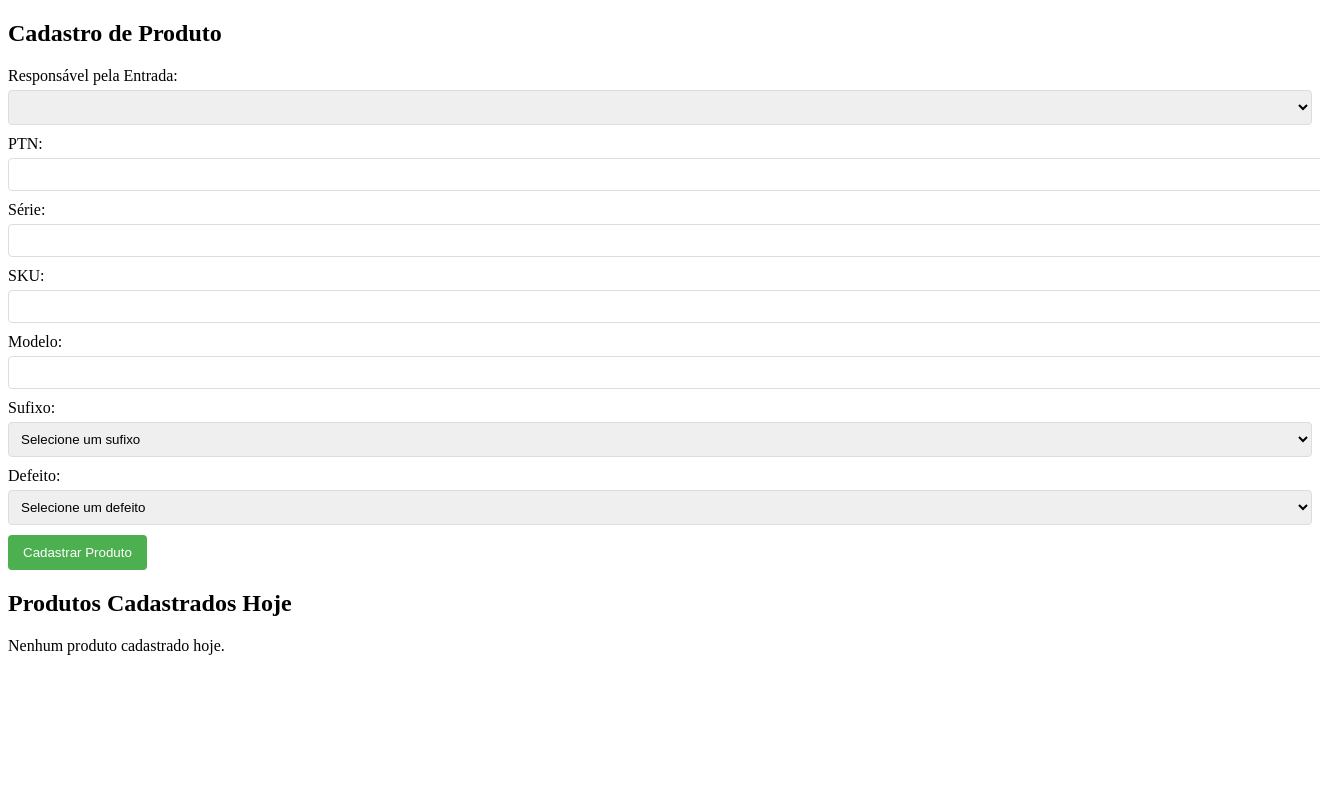
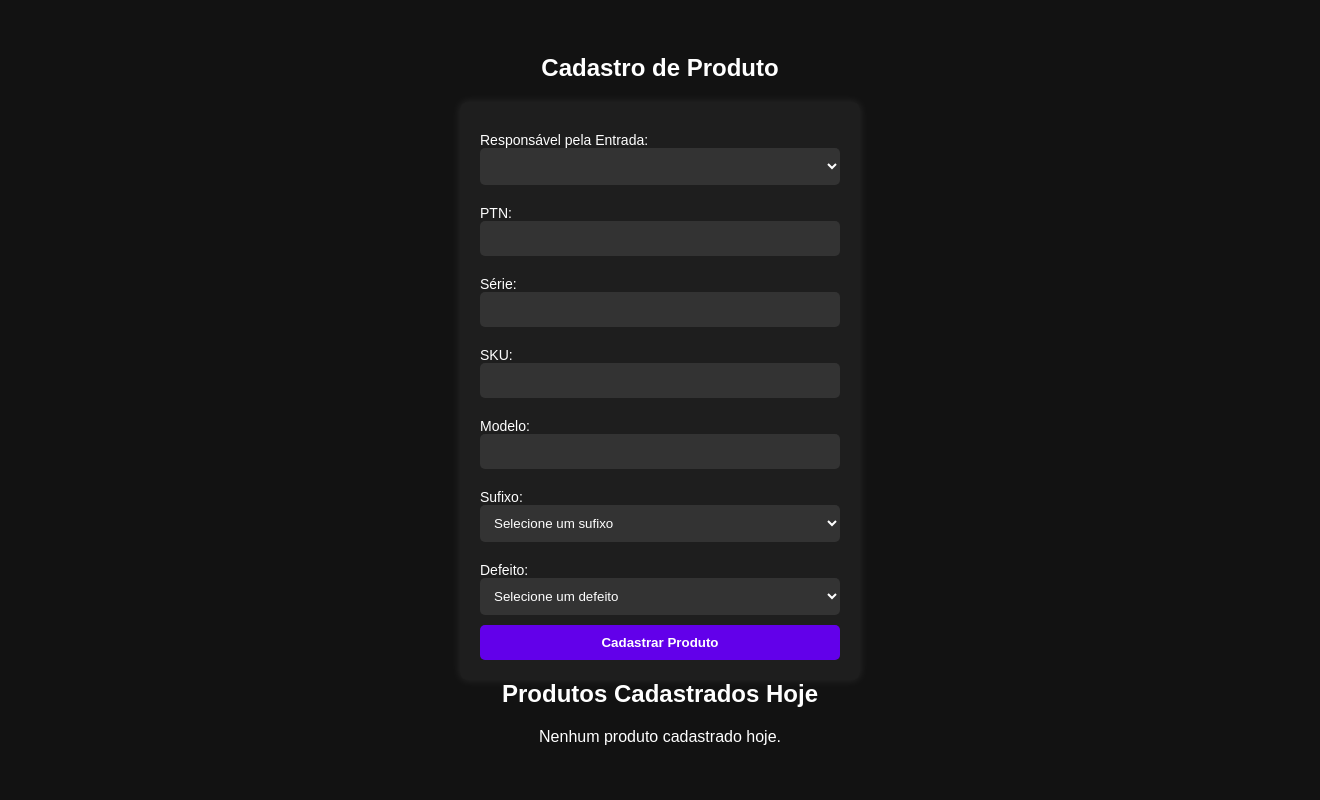
Before and after one commit to LancelloT7/WorkBox, a Django app: template apps/entrada/templates/entrada.html in a window 1320 px wide; the page is wider, and only the part inside the window is pictured. Run offline with Django 5.2, Linux system fonts and the light colour scheme; the template is opened without the code that fills it, so the values that code supplies are empty.

Commit message:
Estilização

```diff
--- a/apps/entrada/templates/entrada.html
+++ b/apps/entrada/templates/entrada.html
@@ -1,3 +1,5 @@
+{% load static %}
+<link rel="stylesheet" href="{% static 'css/style.css' %}">
 <!DOCTYPE html>
 <html lang="pt-br">
 <head>
@@ -5,62 +7,7 @@
     <meta name="viewport" content="width=device-width, initial-scale=1.0">
     <title>Entrada</title>
     <script src="https://code.jquery.com/jquery-3.6.0.min.js"></script>
-    <style>
-        /* Estilos básicos para a tabela */
-        table {
-            width: 100%;
-            border-collapse: collapse;
-            margin-top: 20px;
-        }
 
-        th, td {
-            padding: 12px;
-            text-align: left;
-            border: 1px solid #ddd;
-        }
-
-        th {
-            background-color: #f4f4f4;
-        }
-
-        tr:nth-child(even) {
-            background-color: #f9f9f9;
-        }
-
-        tr:hover {
-            background-color: #f1f1f1;
-        }
-
-        .form-container {
-            margin-top: 30px;
-        }
-
-        label {
-            display: block;
-            margin-bottom: 5px;
-        }
-
-        select, input[type="text"], input[type="number"] {
-            width: 100%;
-            padding: 8px;
-            margin-bottom: 10px;
-            border: 1px solid #ddd;
-            border-radius: 4px;
-        }
-
-        button {
-            padding: 10px 15px;
-            background-color: #4CAF50;
-            color: white;
-            border: none;
-            border-radius: 4px;
-            cursor: pointer;
-        }
-
-        button:hover {
-            background-color: #45a049;
-        }
-    </style>
 </head>
 <body>
 
--- a/apps/funcionario/templates/cad_funcionario.html
+++ b/apps/funcionario/templates/cad_funcionario.html
@@ -1,3 +1,5 @@
+{% load static %}
+<link rel="stylesheet" href="{% static 'css/style.css' %}">
 {% if messages %}
     {% for message in messages %}
         {{message}}
--- a/apps/pecas/templates/cadastrar_pecas.html
+++ b/apps/pecas/templates/cadastrar_pecas.html
@@ -1,3 +1,5 @@
+{% load static %}
+<link rel="stylesheet" href="{% static 'css/style.css' %}">
 {% if messages %}
     {% for message in messages %}
         {{message}}
--- a/apps/pecas/templates/verificar_sku.html
+++ b/apps/pecas/templates/verificar_sku.html
@@ -1,3 +1,5 @@
+{% load static %}
+<link rel="stylesheet" href="{% static 'css/style.css' %}">
 {% if messages %}
     {% for message in messages %}
         {{message}}
--- a/apps/sku/urls.py
+++ b/apps/sku/urls.py
@@ -3,6 +3,6 @@ from . import views
 
 urlpatterns = [
 
-    path('cadastrar_sku/', views.cad_sku, name='cad_sku'),
-    path('cadastrar_sufixo/', views.cad_sufixo, name='cad_sufixo'),
+    path('cad_sku_sufixo/', views.cad_sku_sufixo, name='cad_sku_sufixo'),
+    #path('cadastrar_sufixo/', views.cad_sufixo, name='cad_sufixo'),
 ]
--- a/apps/triagem/templates/busca.html
+++ b/apps/triagem/templates/busca.html
@@ -1,3 +1,5 @@
+{% load static %}
+<link rel="stylesheet" href="{% static 'css/style.css' %}">
 <input type="text" id="codigo_produto" placeholder="Digite o código">
 <button id="buscar">Buscar</button>
 
--- a/apps/triagem/templates/form_triagem.html
+++ b/apps/triagem/templates/form_triagem.html
@@ -1,9 +1,12 @@
+{% load static %}
+<link rel="stylesheet" href="{% static 'css/style.css' %}">
+<title>TRIAGEM</title>
 <form method="POST" action="{% url 'form_triagem' %}">
     {% csrf_token %}
     <p><strong>Status:</strong>{{produto.status}}</p>
     <p><strong>Data de Entrada:</strong> {{produto.data_entrada}}</p>
     <p><strong>Responsavel Entrada:</strong> {{produto.responsavel_entrada.nome}}</p>
-    <input name="ptn" value="{{produto.ptn}} " readonly>
+    <input name="ptn" value="{{produto.ptn}}" readonly>
     <p><strong>Série:</strong> {{produto.serie}}</p>
     <p><strong>SKU:</strong> {{produto.sku.sku}}</p>
     <p><strong>Sufixo:</strong> {{produto.sufixo.sufixo}}</p>
--- a/apps/triagem/templates/triagem.html
+++ b/apps/triagem/templates/triagem.html
@@ -1,3 +1,5 @@
+{% load static %}
+<link rel="stylesheet" href="{% static 'css/style.css' %}">
 {% if messages %}
     {% for message in messages %}
         {{message}}
--- a/apps/triagem/views.py
+++ b/apps/triagem/views.py
@@ -53,7 +53,9 @@ def form_triagem(request):
         ptn = request.POST.get('ptn').upper()
         produto = get_object_or_404(Produto, ptn=ptn)
         produto.defeito_especifico = request.POST.get('defeito_especifico')
-        produto.status = 'TRIAGEM'  # Corrigido
+        if produto.status == "ENTRADA":
+            produto.status = "TRIAGEM"
+
         produto.save()
         messages.add_message(request, constants.SUCCESS, 'Triagem Cadastrada')
         return render(request, 'triagem.html')
--- /dev/null
+++ b/static/css/style.css
@@ -0,0 +1,120 @@
+/* Reset básico */
+* {
+    margin: 0;
+    padding: 0;
+    box-sizing: border-box;
+    font-family: Arial, sans-serif;
+}
+
+/* Fundo escuro */
+body {
+    background-color: #121212;
+    color: #ffffff;
+    display: flex;
+    flex-direction: column;
+    align-items: center;
+    justify-content: center;
+    min-height: 100vh;
+    padding: 20px;
+}
+
+/* Estilização do título */
+h2 {
+    text-align: center;
+    margin-bottom: 20px;
+}
+
+/* Container principal do formulário */
+form {
+    background-color: #1e1e1e;
+    padding: 20px;
+    border-radius: 8px;
+    box-shadow: 0 0 10px rgba(255, 255, 255, 0.1);
+    width: 400px;
+    display: flex;
+    flex-direction: column;
+    align-items: center;
+}
+
+/* Estilização dos labels */
+label {
+    width: 100%;
+    text-align: left;
+    font-size: 14px;
+    margin-top: 10px;
+}
+
+/* Estilização dos campos de entrada */
+input, select {
+    width: 100%;
+    padding: 10px;
+    border: none;
+    border-radius: 5px;
+    background-color: #333;
+    color: #ffffff;
+    margin-bottom: 10px;
+}
+
+/* Botão estilizado */
+button {
+    width: 100%;
+    padding: 10px;
+    background-color: #6200ea;
+    color: white;
+    border: none;
+    border-radius: 5px;
+    cursor: pointer;
+    font-weight: bold;
+    transition: 0.3s;
+}
+
+button:hover {
+    background-color: #3700b3;
+}
+
+/* Tabela de produtos cadastrados */
+table {
+    width: 80%;
+    margin-top: 20px;
+    border-collapse: collapse;
+    background-color: #1e1e1e;
+}
+
+table, th, td {
+    border: 1px solid #6200ea;
+}
+
+th, td {
+    padding: 10px;
+    text-align: center;
+}
+
+th {
+    background-color: #3700b3;
+    color: white;
+}
+
+/* Mensagens de feedback */
+.messages {
+    list-style: none;
+    margin: 10px 0;
+    padding: 0;
+    width: 100%;
+    text-align: center;
+}
+
+.messages li {
+    padding: 10px;
+    border-radius: 5px;
+    text-align: center;
+}
+
+.messages .success {
+    background-color: #4caf50;
+    color: white;
+}
+
+.messages .error {
+    background-color: #f44336;
+    color: white;
+}
```
Also changed, not shown: apps/sku/templates/cad_sku.html (+72 -13 lines), apps/sku/views.py (+34 -39 lines), db.sqlite3.
